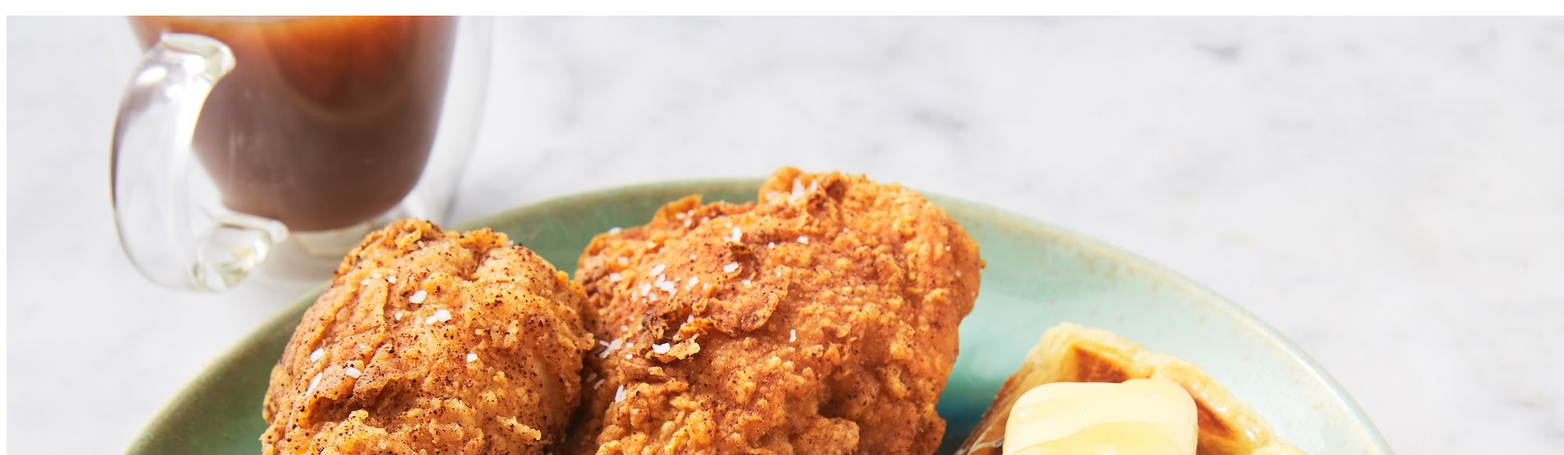
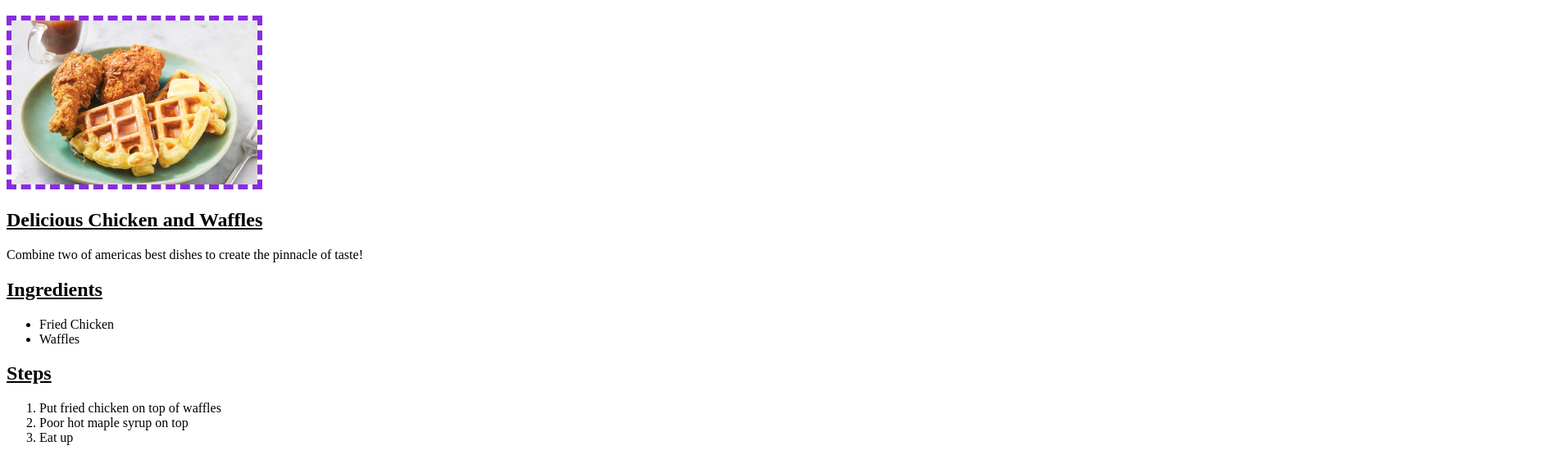
Before and after one commit to Z0rdlord/odin-recipes, a plain HTML site: page recipes/chickenwaffles.html in a window 1280 px wide. Shown: the part 61-616 px from the top of the page at 82% size, 1908 px wide, since content can reach past the window. Drawn offline with Linux system fonts and the light colour scheme.

Commit message:
played around with some CSS

```diff
--- a/recipes/chickenwaffles.html
+++ b/recipes/chickenwaffles.html
@@ -4,6 +4,7 @@
     <meta charset="UTF-8">
     <meta http-equiv="X-UA-Compatible" content="IE=edge">
     <meta name="viewport" content="width=device-width, initial-scale=1.0">
+    <link rel="stylesheet" href="../styles.css">
     <title>Chicken and Waffles Recipe</title>
 </head>
 <body>
--- /dev/null
+++ b/styles.css
@@ -0,0 +1,12 @@
+img{
+    height: auto;
+    width: 300px;
+
+    border: 6px dashed blueviolet
+
+
+}
+
+h2 {
+    text-decoration: underline;
+}
```
Also changed, not shown: recipes/deepdish.html (+1 -0 lines), recipes/potroast.html (+1 -0 lines).
